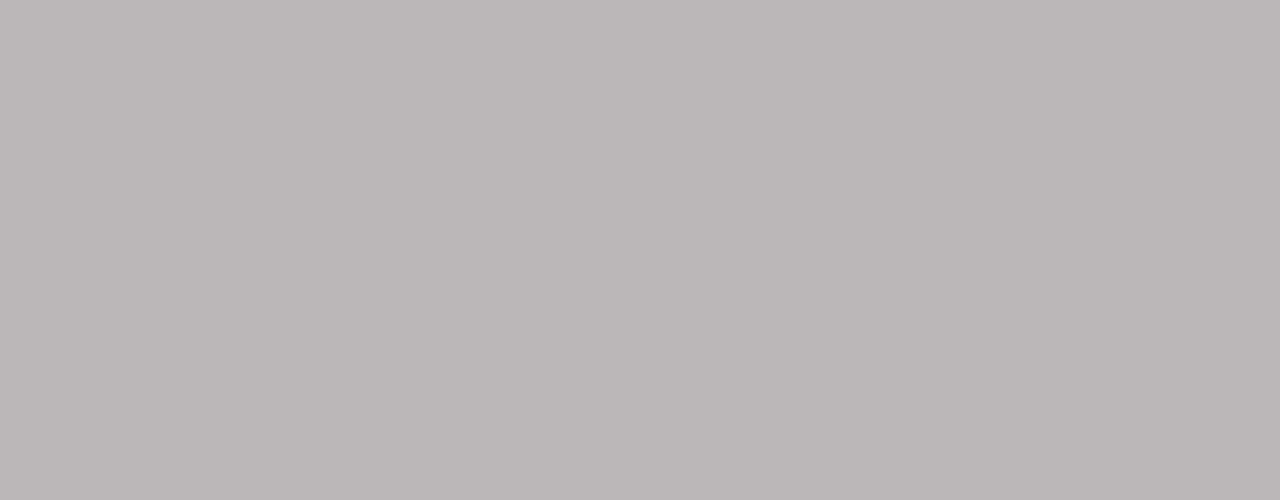
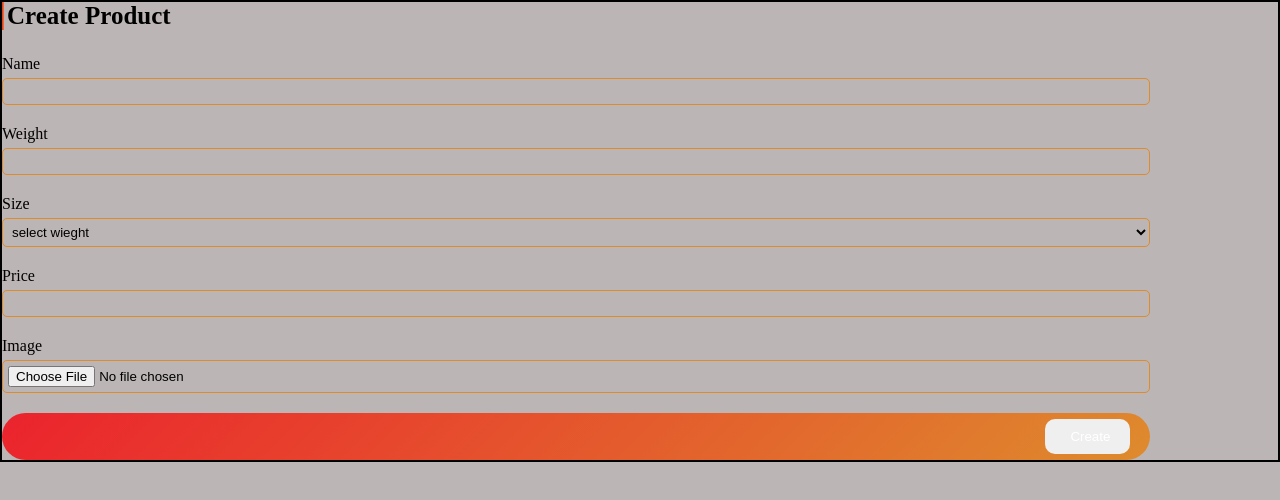
Before and after one commit to Davprincecode/johntopfoods, a React (Vite) app: page /form in a window 1280 px wide. Before the commit this address had no page. Shown: the top 500 px of the page. Built offline with nearby package versions, Linux system fonts and the light colour scheme.

Commit message:
new update

```diff
--- a/src/App.css
+++ b/src/App.css
@@ -618,3 +618,68 @@ height: 20px */
 }
 
 /* ============== table end ================== */
+
+/* =================== form ============= */
+
+.mainContainers{
+    /* margin-left: 220px;
+    width: 100%;
+    height: 100vh;
+    padding-top: 50px; */
+    border: 2px solid;
+
+}
+
+.mainContainers h1{
+font-size: 25px;
+padding-left: 3px;
+margin-bottom: 25px;
+border-left-width: 2px;
+border-left-style: solid;
+border-image: linear-gradient(135deg, #eb232d, #de8b2d) 1 100%;
+}
+form{
+
+}
+form div{
+margin: 20px 0px;
+}
+form label{
+text-transform: capitalize;
+margin-bottom: 5px;
+display: block;
+/* color: #924429; */
+}
+form input, form select{
+width: 90%;
+border: none;
+outline: none;
+border: 1px solid var(--mixedColor);
+background-color: var(--bck);
+border-radius: 5px;
+padding: 5px;
+}
+.btn{
+display: flex;
+justify-content: flex-end;
+width: 90%;
+}
+.btn button{
+background-color: none;
+outline: none;
+border: none;
+background-image: var(--bckBtn);
+padding: 10px 20px 10px 20px;
+border-radius: 10px;
+cursor: pointer;
+color: white;
+}
+.btn button i{
+    margin-right: 5px;
+}
+.divImage{
+    width: 50px;
+    height: 50px;
+}
+
+/* ==================== form end ======================== */
--- a/src/App.tsx
+++ b/src/App.tsx
@@ -11,6 +11,7 @@ import Footer from "./component/Footer";
 import Homes from "./inventory/Homes";
 import Pos from "./inventory/Pos";
 import Table from "./inventory/Table";
+import Form from "./inventory/Form";
 // import MapUi from "./component/MapUi";
 // import { GoogleLogin } from '@react-oauth/google';
 // import { jwtDecode } from "jwt-decode";
@@ -48,6 +49,7 @@ function App() {
         <Route path="/mart" element={<Homes  />} />
         <Route path="/pos" element={<Pos  />} />
         <Route path="/table" element={<Table  />} />
+        <Route path="/form" element={<Form  />} />
 
         <Route path="/" element={<Home />} />
         <Route path="/blog" element={<Blog />} />
--- /dev/null
+++ b/src/inventory/Form.tsx
@@ -0,0 +1,49 @@
+import React from 'react'
+
+function Form() {
+  return (
+    <div>
+<div className="mainContainers">
+<h1>Create Product</h1>
+{/* enctype="multipart/form-data" */}
+<form action="" method="post">
+    <div>
+        <label >Name</label>
+        <input type="text" name="name" required />
+    </div>
+
+    <div>
+        <label >Weight</label>
+        <input type="number" name="weight" required />
+    </div>
+
+    <div>
+        <label >Size</label>
+        <select name="product_size" required>
+            <option value="">select wieght</option>
+            <option value="/g">g</option>
+            <option value="/kg">kg</option>
+        </select>
+    </div>
+
+    <div>
+        <label >Price</label>
+        <input type="text" name="price" required />
+    </div>
+    <div>
+        <label >Image</label>
+        <input type="file" name="image" required />
+    </div>
+    <div className="btn">
+        <button type="submit">
+            <i className="fa-solid fa-plus"></i> Create
+        </button>
+    </div>
+
+</form>
+</div>
+    </div>
+  )
+}
+
+export default Form
```
